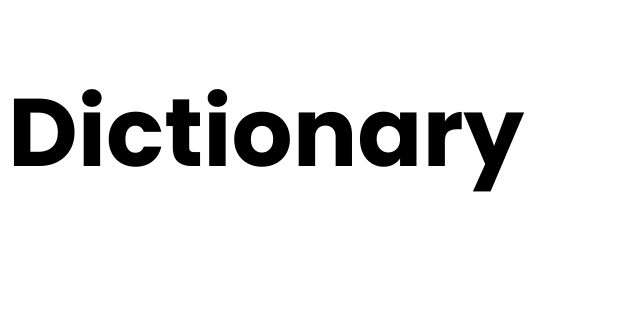
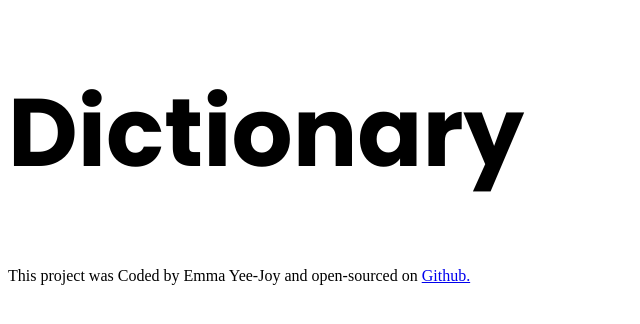
Before and after one commit to eyeej/SheCodes-Responsive-2, a plain HTML site: page index.html in a window 1280 px wide. Shown: the whole page, without its empty margins (0-640 px from the left). Drawn offline with Linux system fonts and the light colour scheme.

Commit message:
footer included

```diff
--- a/index.html
+++ b/index.html
@@ -11,5 +11,6 @@
 </head>
 <body>
 <h1>Dictionary</h1>
+<footer>This project was Coded by Emma Yee-Joy and open-sourced on <a href="https://github.com/eyeej/SheCodes-Responsive-2" target="_blank">Github.</a></footer>
 </body>
 </html>
```
